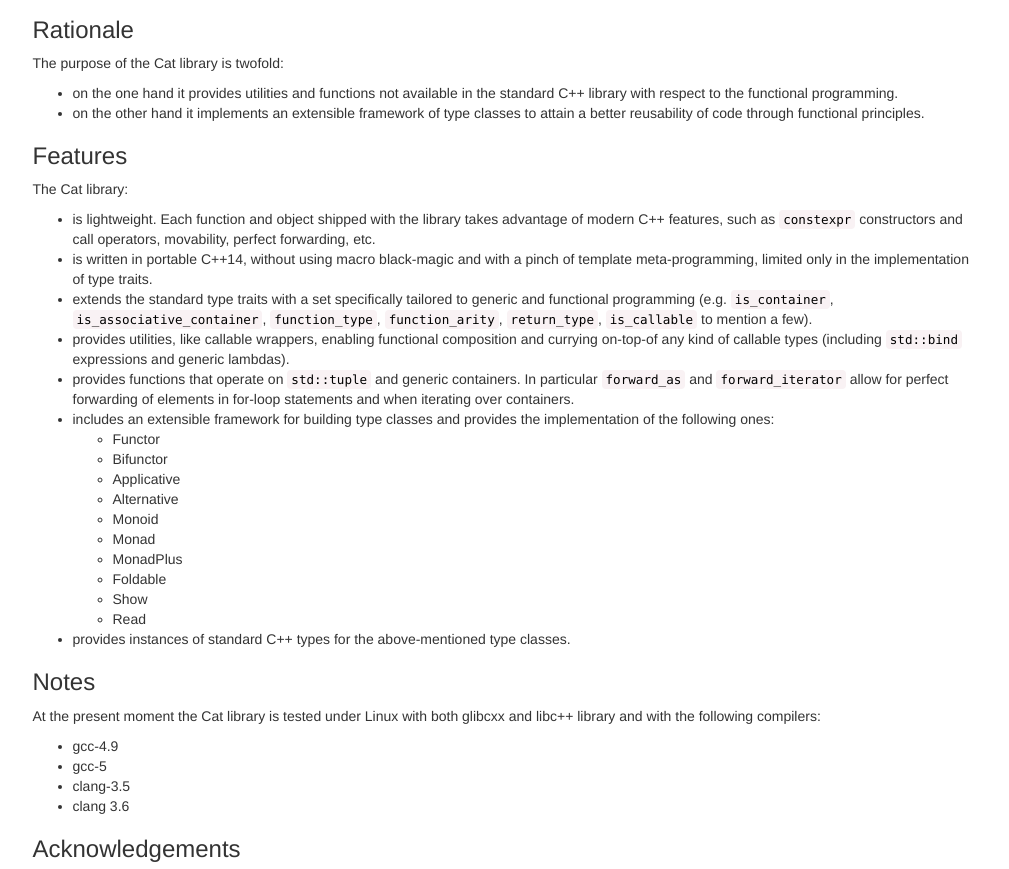
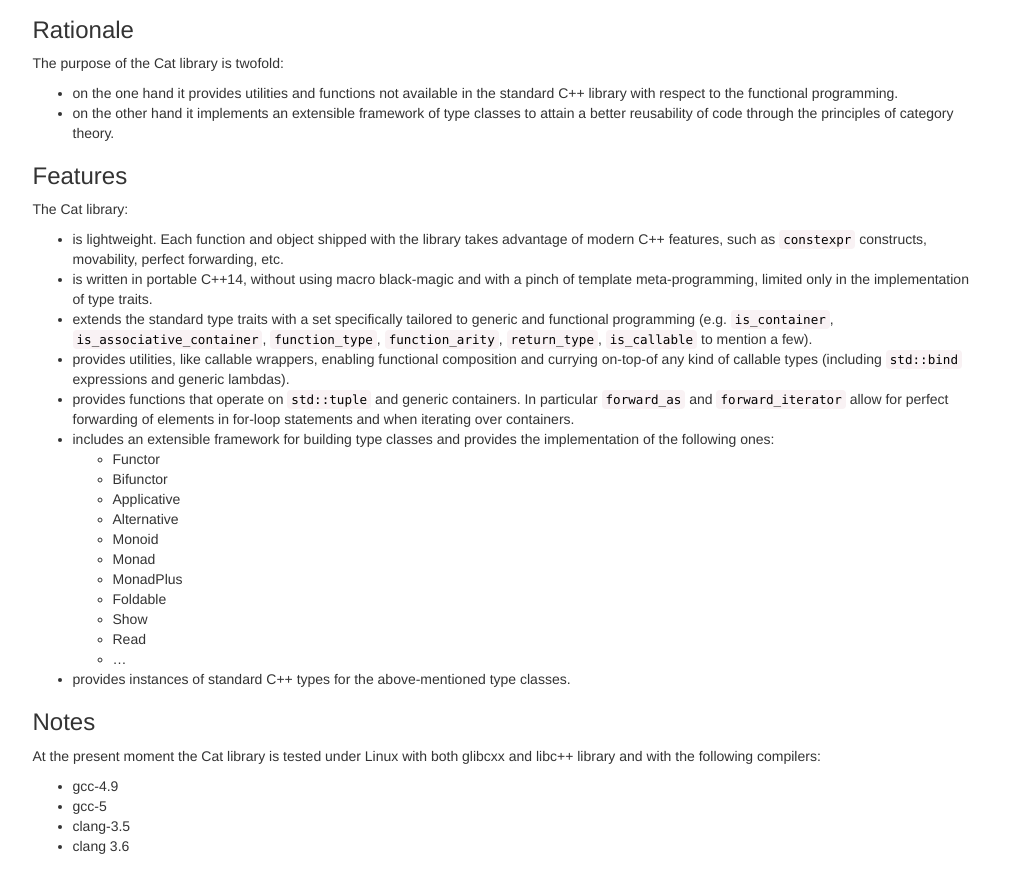
Before and after one commit to cat/cat.github.io, a plain HTML site: page overview.html in a window 1280 px wide. Shown: the part 153-1022 px from the top of the page, without its empty margins (135-1144 px from the left). Drawn offline with nearby package versions, Linux system fonts and the light colour scheme.

Commit message:
Updated.

```diff
--- a/overview.html
+++ b/overview.html
@@ -37,12 +37,12 @@
 <p>The purpose of the Cat library is twofold:</p>
 <ul>
 <li>on the one hand it provides utilities and functions not available in the standard C++ library with respect to the functional programming.</li>
-<li>on the other hand it implements an extensible framework of type classes to attain a better reusability of code through functional principles.</li>
+<li>on the other hand it implements an extensible framework of type classes to attain a better reusability of code through the principles of category theory.</li>
 </ul>
 <h3 id="features">Features</h3>
 <p>The Cat library:</p>
 <ul>
-<li>is lightweight. Each function and object shipped with the library takes advantage of modern C++ features, such as <code>constexpr</code> constructors and call operators, movability, perfect forwarding, etc.</li>
+<li>is lightweight. Each function and object shipped with the library takes advantage of modern C++ features, such as <code>constexpr</code> constructs, movability, perfect forwarding, etc.</li>
 <li>is written in portable C++14, without using macro black-magic and with a pinch of template meta-programming, limited only in the implementation of type traits.</li>
 <li>extends the standard type traits with a set specifically tailored to generic and functional programming (e.g. <code>is_container</code>, <code>is_associative_container</code>, <code>function_type</code>, <code>function_arity</code>, <code>return_type</code>, <code>is_callable</code> to mention a few).</li>
 <li>provides utilities, like callable wrappers, enabling functional composition and currying on-top-of any kind of callable types (including <code>std::bind</code> expressions and generic lambdas).</li>
@@ -59,6 +59,7 @@
 <li>Foldable</li>
 <li>Show</li>
 <li>Read</li>
+<li>…</li>
 </ul></li>
 <li>provides instances of standard C++ types for the above-mentioned type classes.</li>
 </ul>
```
Also changed, not shown: 1 other file.
